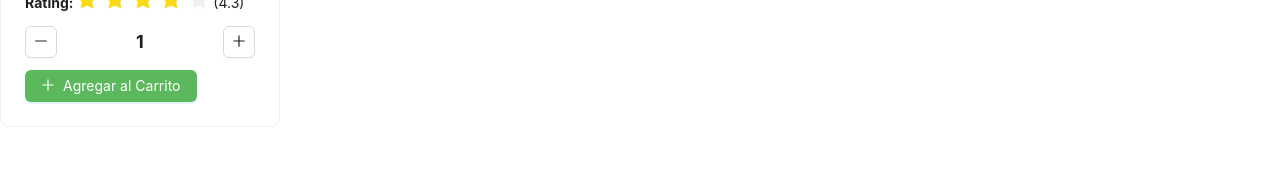
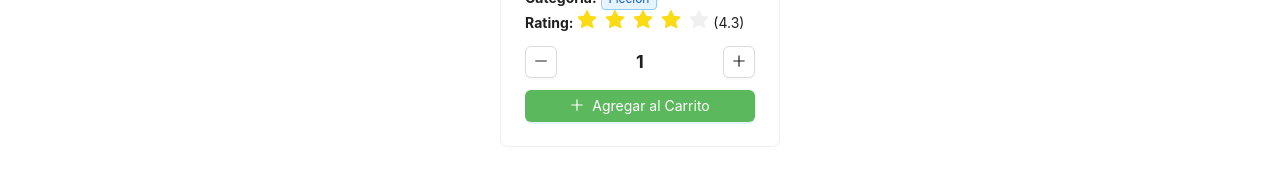
Before and after one commit to EliasGallay/ProyectoFinalReactCoder, a React (Vite) app: page /product/1 in a window 1280 px wide. Shown: the part 514-686 px from the top of the page. Built offline with nearby package versions, Linux system fonts and the light colour scheme.

Commit message:
fix button of itemDetailContainer

```diff
--- a/src/components/ItemDetail.jsx
+++ b/src/components/ItemDetail.jsx
@@ -26,6 +26,7 @@ const ItemDetail = () => {
   if (!product) return <p>Producto no encontrado</p>;
 
   return (
+    <main className="flex w-full container mx-auto mt-5 justify-center">
       <CustomCardDetail
         id={id}
         title={product.title}
@@ -36,6 +37,7 @@ const ItemDetail = () => {
         rating={product.rating}
         image={product.image}
       />
+    </main>
   );
 };
 
--- a/src/components/ItemDetailContainer.jsx
+++ b/src/components/ItemDetailContainer.jsx
@@ -1,4 +1,4 @@
-import React, { useState } from "react";
+import { useState } from "react";
 import { Card, Rate, Tag, Button } from "antd";
 import CustomButton from "./CustomButton";
 import { PlusOutlined, MinusOutlined } from "@ant-design/icons";
@@ -63,8 +63,13 @@ const ProductCard = ({
         <div className="text-lg font-bold">{count}</div>
         <Button icon={<PlusOutlined />} onClick={increment} />
       </div>
-
-      <CustomButton title="Agregar al Carrito" icon={<PlusOutlined />} />
+      <div className="flex justify-between items-center">
+        <CustomButton
+          title="Agregar al Carrito"
+          className=""
+          icon={<PlusOutlined />}
+        />
+      </div>
     </Card>
   );
 };
```
Lines whose indentation alone changed are shown as unchanged.
